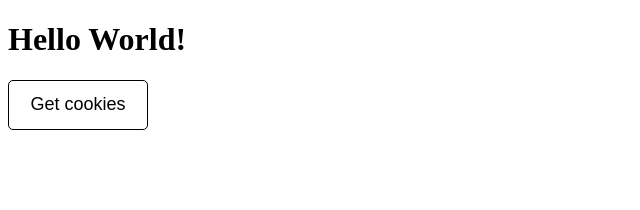
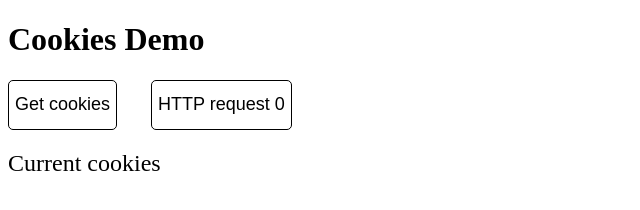
Before and after one commit to dodge1912/cookies-demo, a website: page public/index.html in a window 1280 px wide. Shown: the whole page, without its empty margins (0-640 px from the left). Drawn offline with Linux system fonts and the light colour scheme.

Commit message:
Add HTTP request button

```diff
--- a/public/index.html
+++ b/public/index.html
@@ -8,8 +8,21 @@
   <link rel="stylesheet" href="styles.css">
 </head>
 <body>
-    <h1>Hello World!</h1>
-    <button class="get-cookies js-get-cookies">Get cookies</button>
+    <h1>Cookies Demo</h1>
+    <button class="js-get-cookies">
+      Get cookies
+    </button>
+    <button class="js-fake-http">
+      <p>HTTP request</p>
+      <p class="js-http-status"></p>
+    </button>
+    <div class="results_outer-container">
+      <h2 class="results_title">
+        Current cookies
+      </h2>
+      <div class="js-results_inner-container">
+      </div>
+    </div>
     <script src="index.js"></script>
 </body>
 </html>
--- a/public/index.js
+++ b/public/index.js
@@ -1,5 +1,24 @@
 const btnGetCookies = document.querySelector(".js-get-cookies");
+const btnHttpRequest = document.querySelector(".js-fake-http");
+
+const resultsContainer = document.querySelector(".js-results_inner-container");
+const httpStatus = document.querySelector(".js-http-status");
+
 
 btnGetCookies.addEventListener("click", function() {
-  console.log(document.cookie);
-})
+  resultsContainer.innerHTML = document.cookie;
+});
+
+const httpCounter = 0;
+httpStatus.innerHTML = httpCounter;
+
+btnHttpRequest.addEventListener("click", function() {
+  fetch('/')
+  .then(res => {
+    httpCounter++;
+    httpStatus.innerHTML = httpCounter;
+  })
+  .catch(err => {
+    console.log('Something went wrong!');
+  });
+});
--- a/public/styles.css
+++ b/public/styles.css
@@ -8,12 +8,25 @@ html {
   box-sizing: inherit;
 }
 
-.get-cookies {
+button {
+  display: inline-block;
   background-color: white;
   font-size: 18px;
-  width: 140px;
   height: 50px;
   border: 1px solid black;
   border-radius: 5px;
   cursor: pointer;
 }
+
+button p {
+  margin: 0;
+  display: inline-block;
+}
+
+button:last-of-type {
+  margin-left: 30px;
+}
+
+.results_title {
+  font-weight: 400;
+}
--- a/server.js
+++ b/server.js
@@ -8,6 +8,7 @@ app.use(express.static('public'));
 
 app.use(function(req, res, next) {
   res.cookie('hello', 'world', {maxAge: 900000, httpOnly: false});
+  console.log(req.cookies); // print cookies received from client
   next();
 });
 
@@ -16,7 +17,7 @@ app.get('*',function (req, res) {
 });
 
 app.get('/', function(req, res) {
-  return res.status(200).send('Cookie sent');
+  return res.status(200);
 });
 
 app.listen(8080);
```
